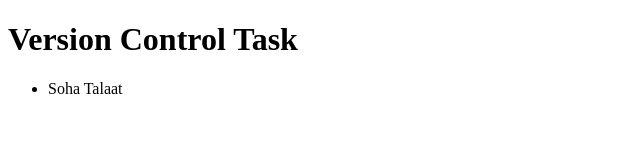
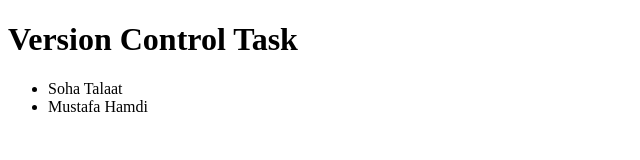
Before and after one commit to SohaTalaat/VCRepo, a plain HTML site: page index.html in a window 1280 px wide. Shown: the whole page, without its empty margins (0-640 px from the left). Drawn offline with Linux system fonts and the light colour scheme.

Commit message:
add my name

```diff
--- a/index.html
+++ b/index.html
@@ -10,6 +10,7 @@
 
     <ul>
         <li>Soha Talaat</li>
+        <li>Mustafa Hamdi</li>
     </ul>
 </body>
 </html>
```
